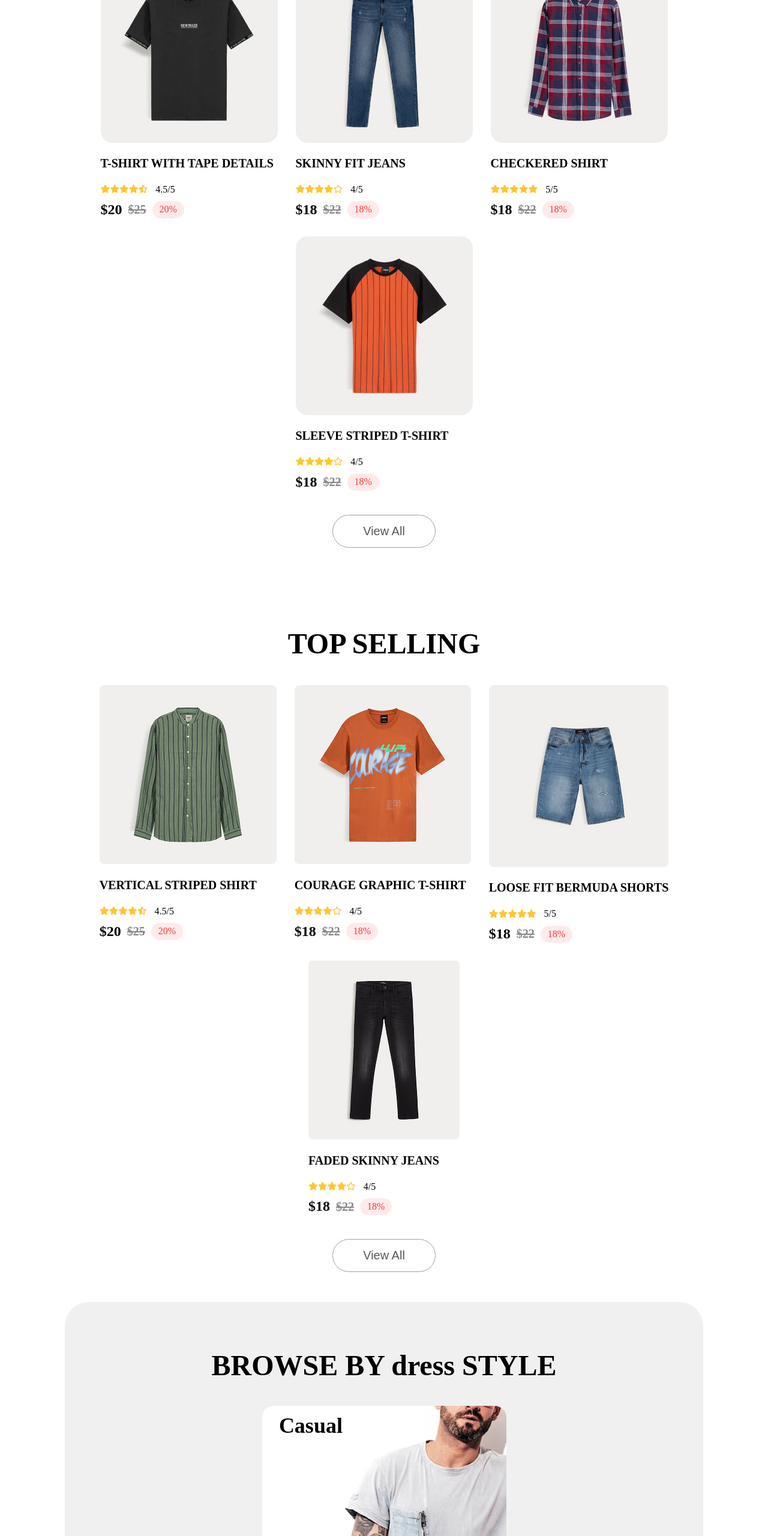
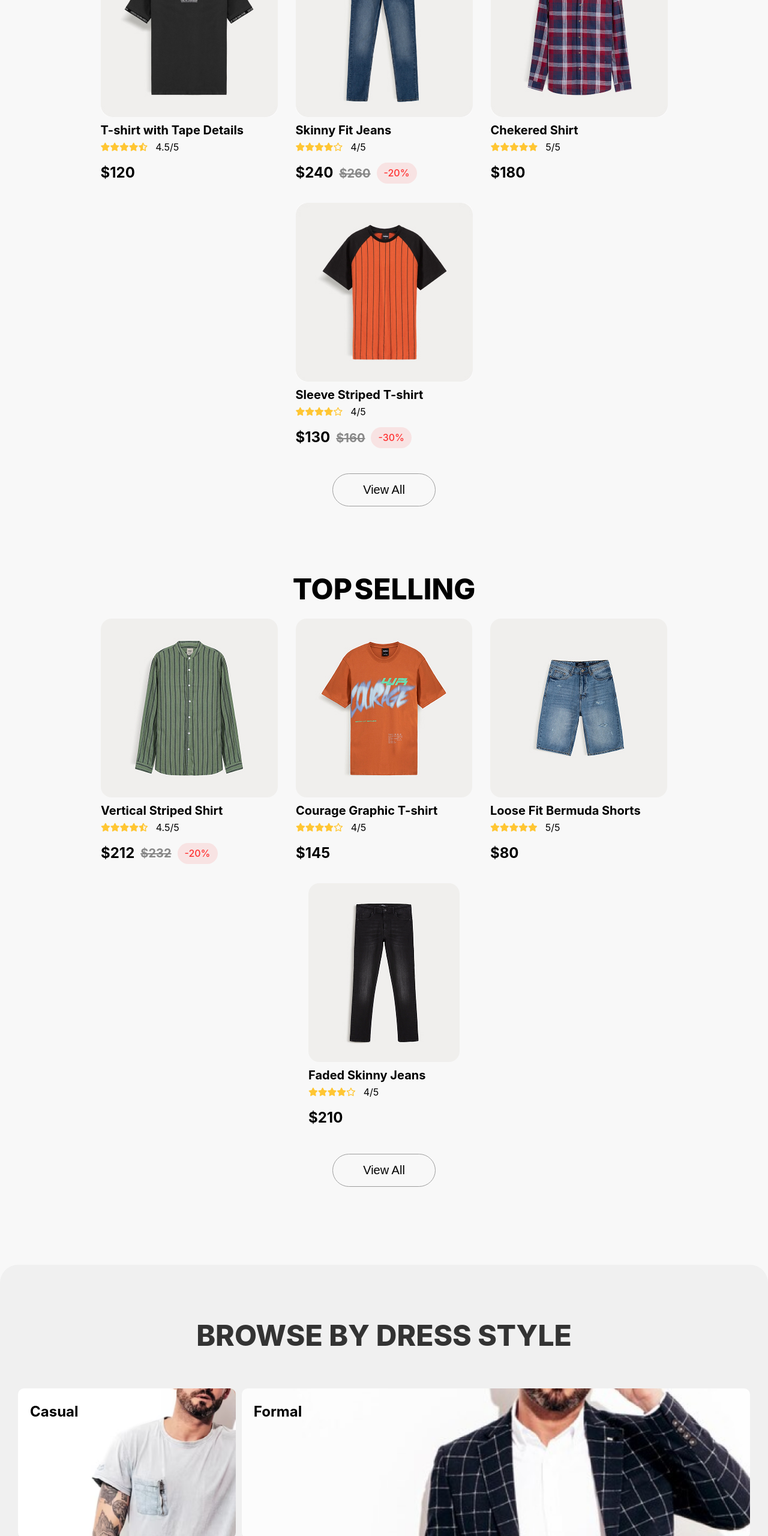
Before and after one commit to abdullah-tarek-dev/E-commerce, a plain HTML site: page index.html in a window 1280 px wide. Shown: the part 240-2800 px from the top of the page at 60% size. Drawn offline with Linux system fonts and the light colour scheme; a web font is replaced by a local one.

Commit message:
update my project

```diff
--- a/index.html
+++ b/index.html
@@ -10,6 +10,7 @@
     <!-- <link rel="stylesheet" href="/fonts/Satoshi_Complete/Fonts/WEB/css/satoshi.css"> -->
 </head>
 <body>
+
     <!-- start section two -->
     <section class="two">
         <h1 class="head">NEW ARRIVALS</h1>
@@ -25,27 +26,37 @@
     </section>
     <!-- End section three -->
      <!-- Start section four -->
-     <section class="four">
-        <h1>BROWSE BY dress STYLE</h1>
-        <div class="imagecontainer">
-            <div class="imageshow">
-                <img src="/images/image 11.jpg" alt="Casual" id="smallwidth"  >
-                <h1 class="title">Casual</h1>
-            </div>
-            <div class="imageshow">
-                <img src="/images/image 13.jpg" alt="Formal" id="largewidth" >
-                <h1 class="title">Formal</h1>
-            </div>
-            <div class="imageshow"  id="largewidth" >
-                <img src="/images/image 14.jpg" alt="Party" >
-                <h1 class="title">Party</h1>
-            </div>
-            <div class="imageshow"  >
-                <img src="images/image 14.jpg" alt="Gym"id="smallwidth" >
-                <h1 class="title">Gym</h1>
-            </div>
+     <section class="dress-style-section">
+        <div class="container">
+          <h2>BROWSE BY DRESS STYLE</h2>
+          <div class="dress-style-grid">
+            <!-- Casual -->
+            <a href="#" class="dress-style-card casual">
+              <div>
+                <h3>Casual</h3>
+              </div>
+            </a>
+            <!-- Formal -->
+            <a href="#" class="dress-style-card formal">
+              <div>
+                <h3>Formal</h3>
+              </div>
+            </a>
+            <!-- Party -->
+            <a href="#" class="dress-style-card party">
+              <div>
+                <h3>Party</h3>
+              </div>
+            </a>
+            <!-- Gym -->
+            <a href="#" class="dress-style-card gym">
+              <div>
+                <h3>Gym</h3>
+              </div>
+            </a>
+          </div>
         </div>
-            </section>
+      </section>
             <!-- end section four -->
              <!-- start section five -->
              <section class="five">
@@ -58,7 +69,10 @@
                     </div>
                     <div class="checkcollect"> </div>
                     <div class="sectionblack">
-                        <p>STAY UPTO DATE ABOUT OUR LATEST OFFERS</p>
+                            <div class="pp">
+                                <p>STAY UPTO DATE ABOUT</p>
+                                <p>OUR LATEST OFFERS</p>
+                            </div>
                         <div class="emailandsubscribe">
                             <input type="email" name="" id="" placeholder="Enter your email address">
                             <button>Subscribe to Newsletter</button>
@@ -66,6 +80,7 @@
                     </div>
             </section>
              <!-- end section five -->
+
     <script src="./js/script.js"></script>
 </body>
 </html>
--- a/js/script.js
+++ b/js/script.js
@@ -1,36 +1,34 @@
 document.addEventListener("DOMContentLoaded", () => {
+
     const products = [
         {
-            image: "/images/Frame 32.jpg",
-            name: "T-SHIRT WITH TAPE DETAILS",
+            image: "./images/Frame 32.jpg",
+            name: "T-shirt with Tape Details",
             rating: 4.5,
-            newPrice: "$20",
-            oldPrice: "$25",
-            discount: "20%"
+            newPrice: "$120",
         },
         {
-            image: "/images/Frame 33.jpg",
-            name: "SKINNY FIT JEANS",
+            image: "./images/Frame 33.jpg",
+            name: "Skinny Fit Jeans",
             rating: 4.0,
-            newPrice: "$18",
-            oldPrice: "$22",
-            discount: "18%"
+            newPrice: "$240",
+            oldPrice: "$260",
+            discount: "-20%"
         },
         {
-            image: "/images/Frame 34 (1).jpg",
-            name: "CHECKERED SHIRT",
+            image: "./images/Frame 34 (1).jpg",
+            name: "Chekered Shirt",
             rating: 5.0,
-            newPrice: "$18",
-            oldPrice: "$22",
-            discount: "18% "
+            newPrice: "$180",
+
         },
         {
-            image: "/images/Frame 38.jpg",
-            name: "SLEEVE STRIPED T-SHIRT",
+            image: "./images/Frame 38.jpg",
+            name: "Sleeve Striped T-shirt",
             rating: 4.0,
-            newPrice: "$18",
-            oldPrice: "$22",
-            discount: "18%"
+            newPrice: "$130",
+            oldPrice: "$160",
+            discount: "-30%"
         }
     ];
 
@@ -63,7 +61,10 @@ document.addEventListener("DOMContentLoaded", () => {
             starsHTML += `<i class="fa-regular fa-star"></i>`;
         }
 
-        // إنشاء محتوى الكارد
+        // التحقق من وجود oldPrice و discount
+        const oldPrice = product.oldPrice ? `<span class="old">${product.oldPrice}</span>` : '';
+        const discount = product.discount ? `<span class="discount">${product.discount}</span>` : '';
+
         card.innerHTML = `
             <img src="${product.image}" alt="${product.name}">
             <h3>${product.name}</h3>
@@ -73,8 +74,8 @@ document.addEventListener("DOMContentLoaded", () => {
             </div>
             <div class="price">
                 <span class="new">${product.newPrice}</span>
-                <span class="old">${product.oldPrice}</span>
-                <span class="discount">${product.discount}</span>
+                ${oldPrice}
+                ${discount}
             </div>
         `;
 
@@ -86,36 +87,30 @@ document.addEventListener("DOMContentLoaded", () => {
 // section three
 const product = [
     {
-        image: "/images/image 7.jpg",
-        name: "VERTICAL STRIPED SHIRT",
+        image: "./images/image 7.jpg",
+        name: "Vertical Striped Shirt",
         rating: 4.5,
-        newPrice: "$20",
-        oldPrice: "$25",
-        discount: "20%"
+        newPrice: "$212",
+        oldPrice: "$232",
+        discount: "-20%"
     },
     {
-        image: "/images/image 8.jpg",
-        name: "COURAGE GRAPHIC T-SHIRT",
+        image: "./images/image 8.jpg",
+        name: "Courage Graphic T-shirt",
         rating: 4.0,
-        newPrice: "$18",
-        oldPrice: "$22",
-        discount: "18%"
+        newPrice: "$145",
     },
     {
-        image: "/images/image 9.jpg",
-        name: "LOOSE FIT BERMUDA SHORTS",
+        image: "./images/image 9.jpg",
+        name: "Loose Fit Bermuda Shorts",
         rating: 5.0,
-        newPrice: "$18",
-        oldPrice: "$22",
-        discount: "18% "
+        newPrice: "$80",
     },
     {
-        image: "/images/image 10.jpg",
-        name: "FADED SKINNY JEANS",
+        image: "./images/image 10.jpg",
+        name: "Faded Skinny Jeans",
         rating: 4.0,
-        newPrice: "$18",
-        oldPrice: "$22",
-        discount: "18%"
+        newPrice: "$210",
     }
 ];
 
@@ -148,6 +143,10 @@ product.forEach(product => {
         starsHTML += `<i class="fa-regular fa-star"></i>`;
     }
 
+    // التحقق من وجود oldPrice و discount
+    const oldPrice = product.oldPrice ? `<span class="old">${product.oldPrice}</span>` : '';
+    const discount = product.discount ? `<span class="discount">${product.discount}</span>` : '';
+
     // إنشاء محتوى الكارد
     card.innerHTML = `
         <img src="${product.image}" alt="${product.name}">
@@ -158,8 +157,8 @@ product.forEach(product => {
         </div>
         <div class="price">
             <span class="new">${product.newPrice}</span>
-            <span class="old">${product.oldPrice}</span>
-            <span class="discount">${product.discount}</span>
+            ${oldPrice}
+            ${discount}
         </div>
     `;
 
--- a/style/style.css
+++ b/style/style.css
@@ -1,37 +1,42 @@
-/* Global Styles */
-@font-face {
-  font-family: 'Integral CF';
-  src: url('/fonts/Integral-CF-Font-Family/IntegralCF-Regular.otf') format('opentype'),
-       url('/fonts/Integral-CF-Font-Family/IntegralCF-Regular.ttf') format('truetype');
-  font-weight: normal;
-  font-style: normal;
+/* Start Variables */
+:root {
+  --main-transition: all 0.2s ease-in-out;
+  --secondary-section: rgba(240, 240, 240, 1);
+  --accent-color: #e5e5e5;
+  --text-color: #333333;
 }
-@font-face {
-  font-family: 'Satoshi-Regular';
-  src: url('../fonts/satoshi_complete/Fonts/WEB/fonts/Satoshi-Regular.woff2') format('woff2'),
-       url('../fonts/satoshi_complete/Fonts/WEB/fonts/Satoshi-Regular.woff') format('woff'),
-       url('../fonts/satoshi_complete/Fonts/WEB/fonts/Satoshi-Regular.ttf') format('truetype');
-  font-weight: 400;
-  font-display: swap;
-  font-style: normal;
+
+/* Start Global Rules */
+* {
+  box-sizing: border-box;
+  margin: 0;
+  padding: 0;
+}
+
+html {
+  scroll-behavior: smooth;
 }
 
 body {
-    /* font-family: 'Integral CF', sans-serif; */
-    margin: 0;
-    padding: 0;
+  font-family: "Inter", sans-serif;
+  line-height: 1.6;
+  color: var(--text-color);
+  background-color: #f8f8f8;
 }
 
 /* start styling Section Two  */
 .two {
     padding: 50px 20px;
     text-align: center;
+    /* background-color: var(--accent-color); */
 }
 
  .head {
-    font-weight: 700;
+    font-weight: 800;
     font-size: 48px;
-    font-family: 'Integral CF';
+    font-family: "Inter", sans-serif;
+    color:#000000;
+    word-spacing: -7px;
 }
 
  .collect {
@@ -53,14 +58,16 @@ body {
 }
  .card img {
     width: 100%;
-    border-radius: 8px;
+    border-radius: 18px;
 }
 
  .card h3 {
-    font-weight: 700;
+    font-weight: 700px;
     font-size: 20px;
     line-height: 100%;
     text-align: start;
+    color:#000000;
+    padding-top:5px;
 }
 
  .card .stars {
@@ -119,10 +126,10 @@ body {
     border-radius: 68px;
     background: transparent;
     cursor: pointer;
-    color:#575757;
+    color:#000000;
 }
  .first:hover{
-    color:aliceblue;
+    color:#ffff;
     background-color: #000;
 }
 /* end styling section two */
@@ -143,92 +150,124 @@ body {
 /* end styling section three */
 
 /* start styling  section four */
-.four{
-    background: #F0F0F0;
-    text-align:center;
-    width:80%;
-    height:100%;
-    margin:auto;
-    border-radius:40px;
-    padding:50px 20px;
+.dress-style-section {
+  padding: 80px 0;
 }
-    .four h1{
-    font-family: 'Integral CF';
-    font-weight: 700;
+
+.dress-style-section .container {
+  border-radius: 30px;
+  background-color: #f0f0f0;
+  padding: 30px;
+}
+
+.dress-style-section h2 {
+  margin: 50px auto;
   font-size: 48px;
-    line-height: 100%;
-    letter-spacing: 0%;
-    vertical-align: middle;
-    padding-bottom:10px;
+  font-weight: 800;
+  text-align: center;
 }
-    .four .imagecontainer{
-      width: 100%;
-      height:100%;
-      display:flex;
-      flex-wrap:wrap;
-      justify-content: center;
-      gap:20px;
+
+.dress-style-grid {
+  display: grid;
+  gap: 10px;
 }
-    .four .imagecontainer .imageshow{
+
+.dress-style-card.casual {
+  grid-row: span 2;
+}
+
+.dress-style-card.formal {
+  grid-column: span 3;
+  grid-row: span 2;
+}
+
+.dress-style-card.party {
+  grid-column: span 3;
+  grid-row: span 2;
+  grid-row-start: 3;
+}
+
+.dress-style-card.gym {
+  grid-row: span 2;
+  grid-column-start: 4;
+  grid-row-start: 3;
+}
+
+.dress-style-card {
   position: relative;
-     background: #FFFFFF;
-    height: 289px;
-    border-radius: 20px;
+  height: 250px;
+  border-radius: 10px;
+  overflow: hidden;
+  padding: 20px;
+  color: #ffffff;
+  background-size: cover;
+  background-position: center;
+  transition: transform 0.3s ease;
+  cursor: pointer;
+}
 
+.dress-style-card:hover {
+  transform: scale(1.02);
 }
-    #smallwidth{
-      width:407px;
+
+.dress-style-card h3 {
+  font-size: 24px;
+  font-weight: bold;
+  margin: 0;
+  color: #000000;
 }
-    #largewidth{
-      width:684px;
-      overflow: hidden;
+
+.casual {
+  background-image: url("../images/casual.png");
 }
-    .four .imagecontainer .imageshow img{
-      width: 100%;
-      border-radius: 20px;
+
+.formal {
+  background-image: url("../images/formal.png");
 }
-    .four .imagecontainer .imageshow h1{
-      position: absolute;
-      top:5% ;
-      left: 20%;
-      transform: translate(-50%, -50%);
-      color: #000;
-      font-family: 'Satoshi';
-    font-weight: 700;
-    font-size: 36px;
-    line-height: 100%;
-    letter-spacing: 0%;
-    vertical-align: middle;
+
+.party {
+  background-image: url("../images/party.png");
 }
-    /*  Responsive Design */
+
+.gym {
+  background-image: url("../images/gym.png");
+}
+
+/* Responsive Styles */
 @media (max-width: 992px) {
-    .four {
-        width: 95%;
-        padding: 40px 15px;
+  .dress-style-grid {
+    grid-template-columns: repeat(2, 1fr);
+    grid-template-rows: auto;
   }
-    .four h1 {
-        font-size: 40px;
+  .dress-style-section .container h2 {
+    font-size: 32px;
   }
-    .four .imagecontainer {
-        gap: 15px;
-    }
-    #smallwidth, #largewidth {
-        width: 100%;
+
+  .dress-style-card.casual,
+  .dress-style-card.formal,
+  .dress-style-card.party,
+  .dress-style-card.gym {
+    grid-column: span 1;
+    grid-row: span 1;
+    grid-row-start: auto;
+    grid-column-start: auto;
   }
 }
 
-  @media (max-width: 600px) {
-    .four {
-        width: 100%;
-        padding: 30px 10px;
+@media (max-width: 768px) {
+  .dress-style-grid {
+    grid-template-columns: 1fr;
   }
-    .four h1 {
-        font-size: 32px;
+
+  .dress-style-card {
+    height: 150px;
   }
-    .four .imagecontainer .imageshow h1 {
-        font-size: 24px;
-        padding: 3px 8px;
 }
+
+.dress-style-card {
+  background-repeat: no-repeat;
+  background-size: cover;
+  background-position: center;
 }
     /* End styling section four */
 
@@ -247,10 +286,13 @@ body {
   }
 
   .five .thefirst h1 {
-    font-family: 'Integral CF';
-    font-weight: 700;
+    font-family: "Inter", sans-serif;
+    font-weight: 800;
     font-size: 48px;
     line-height: 100%;
+    color:#000000;
+    margin-bottom:20px;
+    padding-bottom:20px;
   }
 
   .five .thefirst .directions {
@@ -297,6 +339,7 @@ body {
     flex: 0 0 auto;
     scroll-snap-align: center;
     cursor:grab;
+    color:#000000;
   }
 
   .frame .yellowstar {
@@ -325,6 +368,7 @@ body {
     font-weight: 400;
     font-size: 16px;
     line-height: 22px;
+    color:#555555;
   }
 
   .sectionblack {
@@ -341,14 +385,12 @@ body {
   }
 
   .sectionblack p {
-    font-family: 'Integral CF';
+    font-family: "Inter", sans-serif;
     font-weight: 700;
-    font-size: 40px;
+    font-size: 46px;
     line-height: 45px;
     color: #fff;
     flex: 1;
-    min-width: 280px;
-    text-align: center;
   }
 
   .sectionblack .emailandsubscribe {
```
Also changed, not shown: images/casual.png (added), images/formal.png (added), images/gym.png (added), images/image 11.jpg (deleted), images/image 13.jpg (deleted), images/image 14.jpg (deleted), images/party.png (added). Lines whose indentation alone changed are shown as unchanged.
